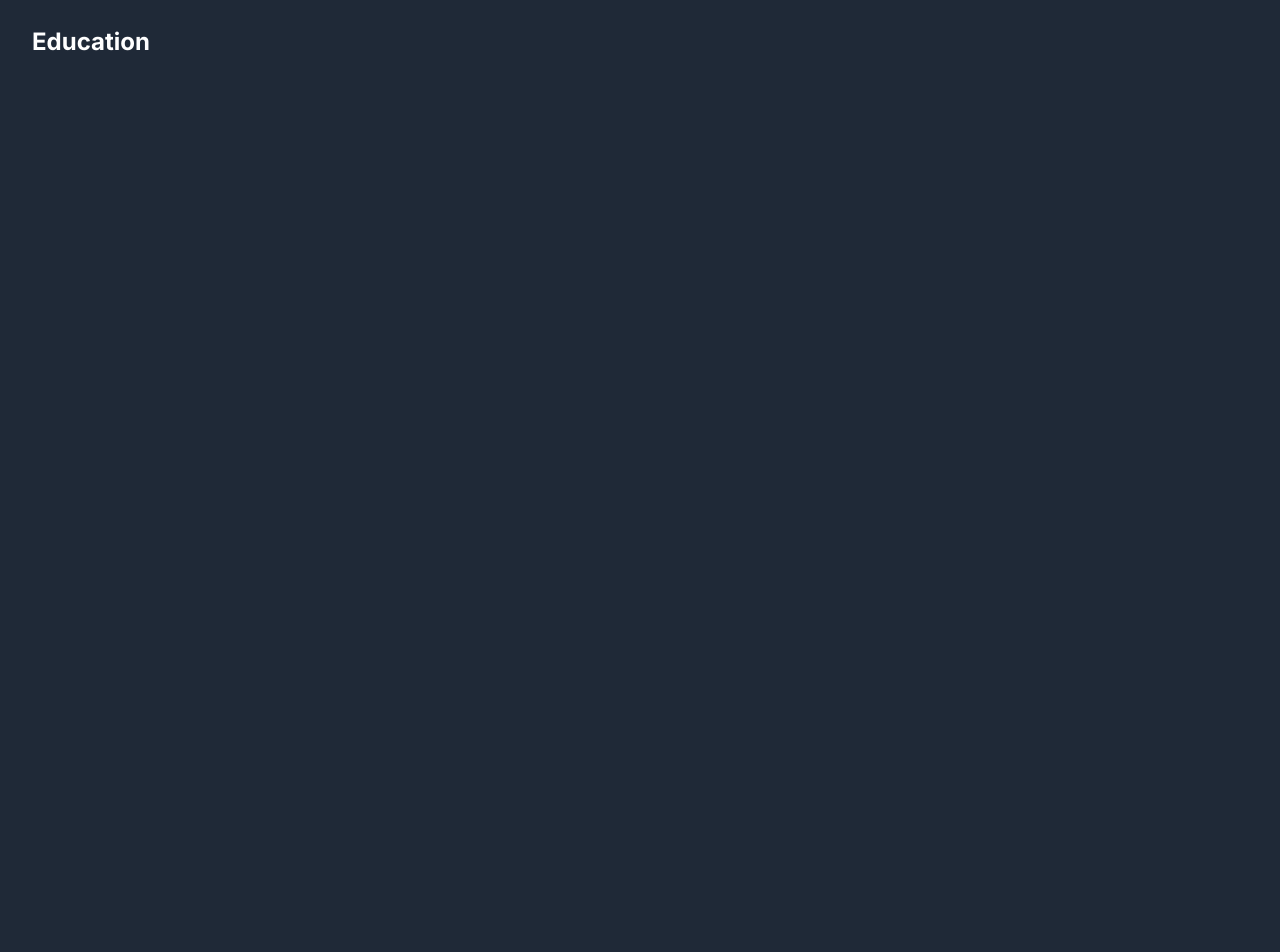
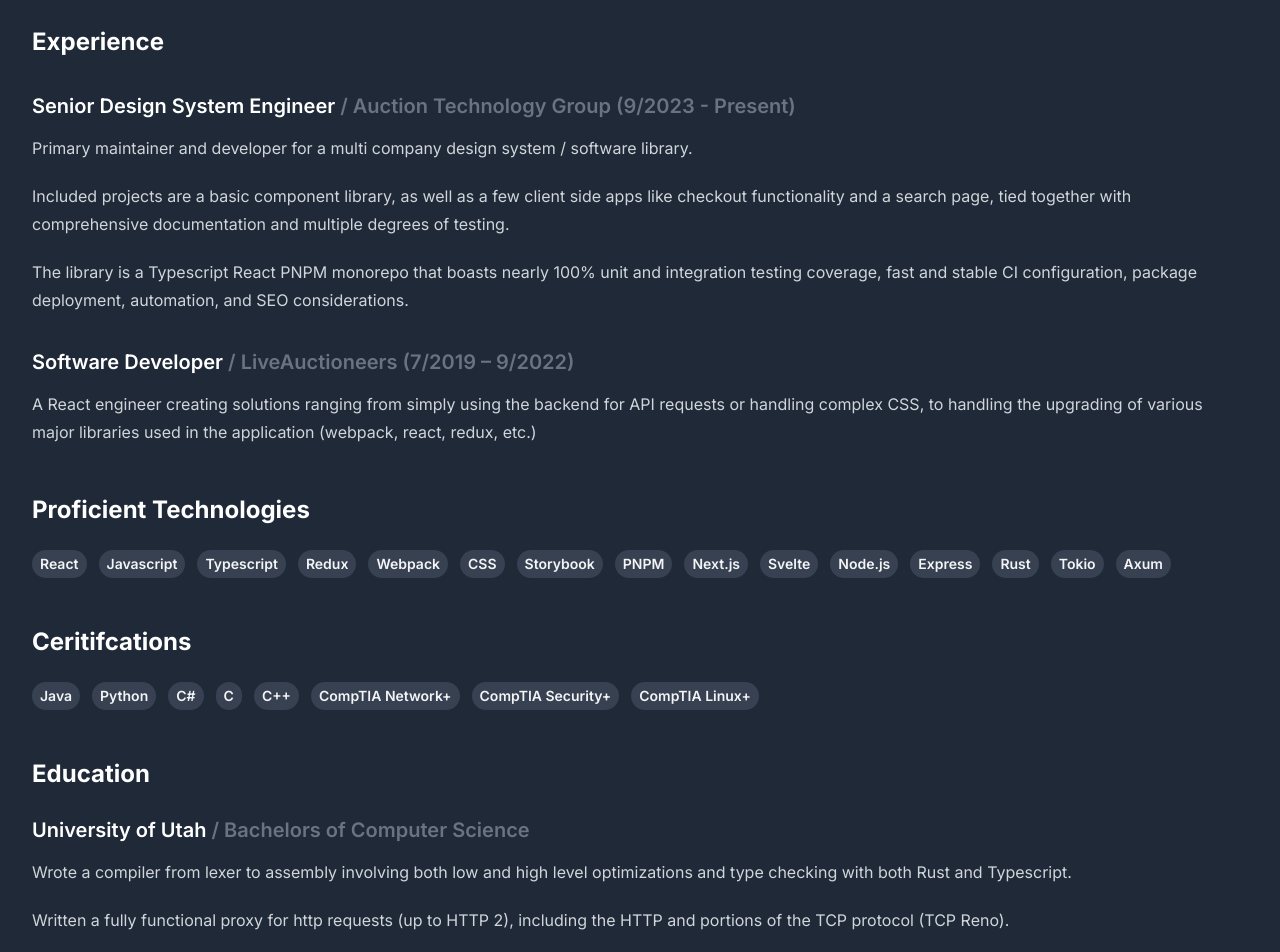
Before and after one commit to coravacav/portfolio, a Next.js app: page /resume in a window 1280 px wide. Shown: the part 280-1232 px from the top of the page. Before the commit the page ends 800 px from the top, so only its background shows below. Built offline with nearby package versions, Linux system fonts and the light colour scheme.

Commit message:
finish resume

```diff
--- a/src/app/resume/page.tsx
+++ b/src/app/resume/page.tsx
@@ -1,12 +1,114 @@
 import PageContainer from '@/lib/pageContainer';
 import { prose } from '@/styles/prose';
+import clsx from 'clsx';
+
+const Item = ({ children }) => (
+    <li className="px-2 py-1 text-sm font-semibold text-gray-100 bg-gray-700 rounded-full list-none">{children}</li>
+);
 
 export default function ProjectsPage() {
     return (
-        <PageContainer title="Resume" description="My qualifications and experience.">
-            <div className={prose}>
-                <h2>Education</h2>
-            </div>
+        <PageContainer title="Resume" className={clsx(prose)} description="My qualifications and experience.">
+            <section>
+                <h2>Experience</h2>
+                <article>
+                    <h3>
+                        Senior Design System Engineer{' '}
+                        <span className="text-gray-500 inline-block">
+                            / Auction Technology Group (9/2023 - Present)
+                        </span>
+                    </h3>
+                    <p>Primary maintainer and developer for a multi company design system / software library.</p>
+                    <p>
+                        Included projects are a basic component library, as well as a few client side apps like checkout
+                        functionality and a search page, tied together with comprehensive documentation and multiple
+                        degrees of testing.
+                    </p>
+                    <p>
+                        The library is a Typescript React PNPM monorepo that boasts nearly 100% unit and integration
+                        testing coverage, fast and stable CI configuration, package deployment, automation, and SEO
+                        considerations.
+                    </p>
+                </article>
+                <article>
+                    <h3>
+                        Software Developer{' '}
+                        <span className="text-gray-500 inline-block">/ LiveAuctioneers (7/2019 – 9/2022)</span>
+                    </h3>
+                    <p>
+                        A React engineer creating solutions ranging from simply using the backend for API requests or
+                        handling complex CSS, to handling the upgrading of various major libraries used in the
+                        application (webpack, react, redux, etc.)
+                    </p>
+                </article>
+            </section>
+            <section>
+                <article>
+                    <h2>Proficient Technologies</h2>
+                    <div className="not-prose">
+                        <ul className="flex flex-wrap gap-3 not-prose">
+                            <Item>React</Item>
+                            <Item>Javascript</Item>
+                            <Item>Typescript</Item>
+                            <Item>Redux</Item>
+                            <Item>Webpack</Item>
+                            <Item>CSS</Item>
+                            <Item>Storybook</Item>
+                            <Item>PNPM</Item>
+                            <Item>Next.js</Item>
+                            <Item>Svelte</Item>
+                            <Item>Node.js</Item>
+                            <Item>Express</Item>
+                            <Item>Rust</Item>
+                            <Item>Tokio</Item>
+                            <Item>Axum</Item>
+                        </ul>
+                    </div>
+                </article>
+            </section>
+            <section>
+                <article>
+                    <h2>Ceritifcations</h2>
+                    <div className="not-prose">
+                        <ul className="flex flex-wrap gap-3 not-prose">
+                            <Item>Java</Item>
+                            <Item>Python</Item>
+                            <Item>C#</Item>
+                            <Item>C</Item>
+                            <Item>C++</Item>
+                            <Item>CompTIA Network+</Item>
+                            <Item>CompTIA Security+</Item>
+                            <Item>CompTIA Linux+</Item>
+                        </ul>
+                    </div>
+                </article>
+            </section>
+            <section>
+                <article>
+                    <h2>Education</h2>
+                    <h3>
+                        University of Utah{' '}
+                        <span className="text-gray-500 inline-block">/ Bachelors of Computer Science</span>
+                    </h3>
+                    <p>
+                        Wrote a compiler from lexer to assembly involving both low and high level optimizations and type
+                        checking with both Rust and Typescript.
+                    </p>
+                    <p>
+                        Written a fully functional proxy for http requests (up to HTTP 2), including the HTTP and
+                        portions of the TCP protocol (TCP Reno).
+                    </p>
+                </article>
+            </section>
+            <section>
+                <article>
+                    <h2>Fun facts</h2>
+                    <ul>
+                        <li>Bilingual with English and Bulgarian</li>
+                        <li>I got my first programming book at 6 years old. Good ol' Java 8 OOP.</li>
+                    </ul>
+                </article>
+            </section>
         </PageContainer>
     );
 }
```
